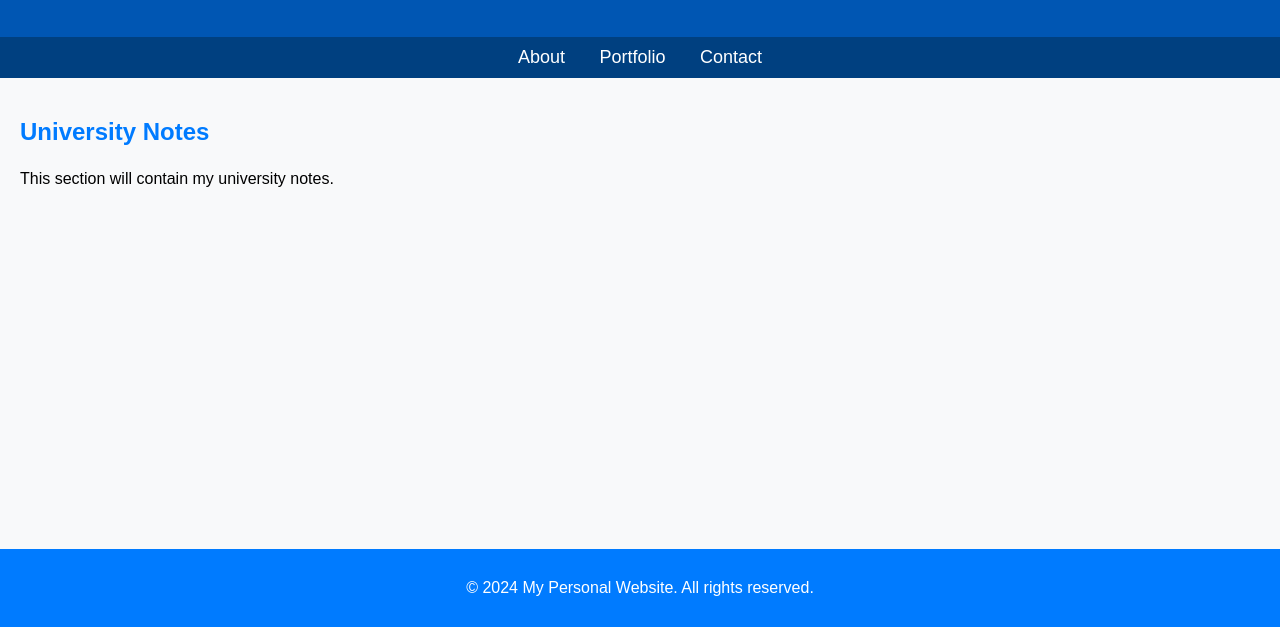
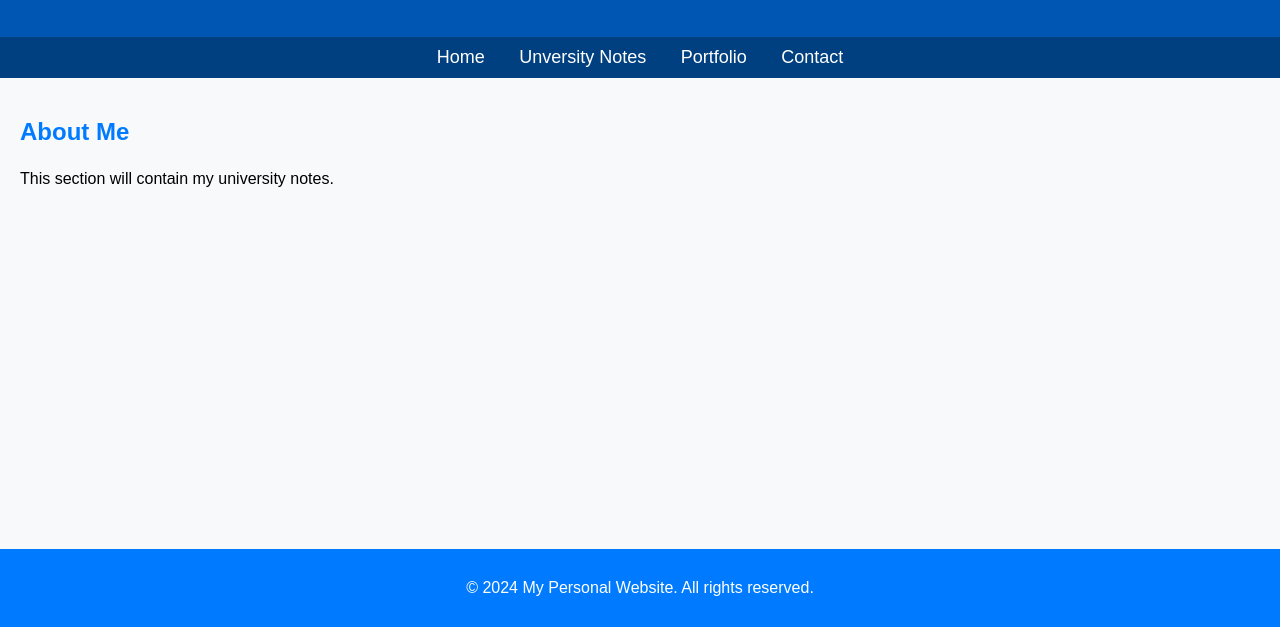
Before and after one commit to anusha-fatima-alam/anusha-fatima-alam.github.io, a plain HTML site: page index.html in a window 1280 px wide. Shown: the part 173-800 px from the top of the page. Drawn offline with Linux system fonts and the light colour scheme.

Commit message:
index.html

```diff
--- a/index.html
+++ b/index.html
@@ -85,13 +85,14 @@
         </div>
     </header>
     <nav>
-        <a href="about.html">About</a>
+        <a href="index.html">Home</a>
+        <a href="about.html">Unversity Notes</a>
         <a href="project.html">Portfolio</a>
         <a href="contact.html">Contact</a>
     </nav>
     <main>
         <section>
-            <h2>University Notes</h2>
+            <h2>About Me</h2>
             <p>This section will contain my university notes.</p>
         </section>
     </main>
```
